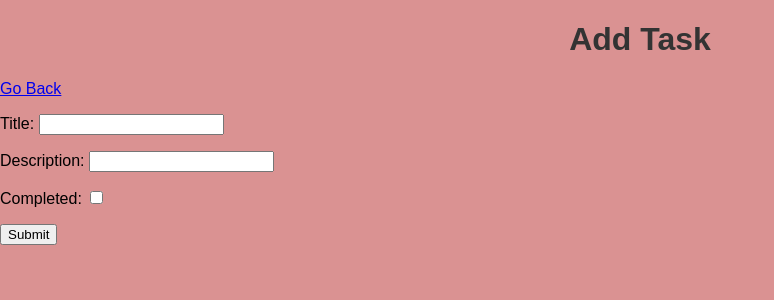
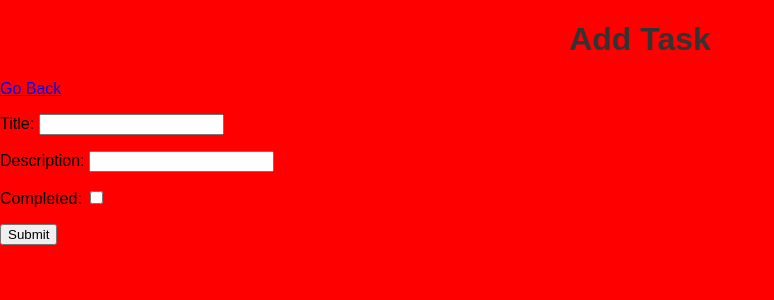
Before and after one commit to aakritd/jenkinstodolist, a Django app: page /addTask in a window 1280 px wide. Shown: the top 300 px of the page, without its empty margins (0-774 px from the left). Run offline with Django 5.2, Linux system fonts and the light colour scheme; the visitor is signed in with stand-in values (Sample User, id 1).

Commit message:
change css

```diff
--- a/base/static/styles.css
+++ b/base/static/styles.css
@@ -2,7 +2,7 @@
 
 body {
     font-family: Arial, sans-serif;
-    background-color: #da9292;
+    background-color: #ff0000;
     margin: 0;
     padding: 0;
 }
```
